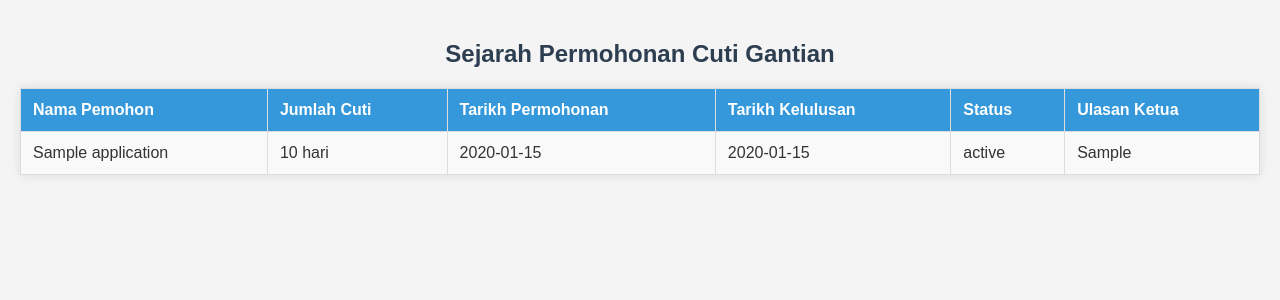
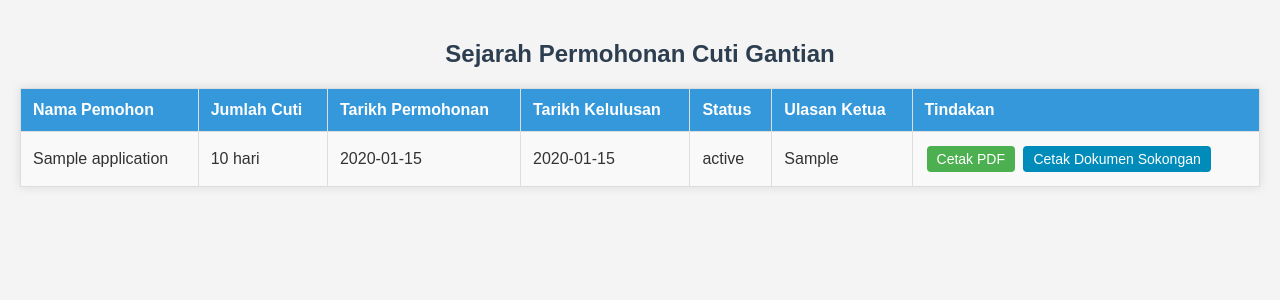
Before and after one commit to spozi/kik2025, a Flask app: page /leave_history in a window 1280 px wide. Shown: the top 300 px of the page. Run offline with Flask 3, Linux system fonts and the light colour scheme; tables that the repository leaves empty hold one stand-in row (values such as "Sample post"); some libraries are stand-ins or nearby versions.

Commit message:
Adding print to PDF function

```diff
--- a/app/templates/leave_history.html
+++ b/app/templates/leave_history.html
@@ -5,6 +5,36 @@
     <title>Sejarah Permohonan Cuti</title>
     <!-- Link to the CSS file -->
     <link rel="stylesheet" href="{{ url_for('static', filename='css/dashboard.css') }}">
+    <!-- Include jsPDF library -->
+    <script src="https://cdnjs.cloudflare.com/ajax/libs/jspdf/2.5.1/jspdf.umd.min.js"></script>
+    <style>
+        .print-button {
+            background-color: #4CAF50;
+            color: white;
+            border: none;
+            padding: 5px 10px;
+            border-radius: 4px;
+            cursor: pointer;
+            font-size: 14px;
+            margin: 2px;
+        }
+        .print-button:hover {
+            background-color: #45a049;
+        }
+        .support-button {
+            background-color: #008CBA;
+            color: white;
+            border: none;
+            padding: 5px 10px;
+            border-radius: 4px;
+            cursor: pointer;
+            font-size: 14px;
+            margin: 2px;
+        }
+        .support-button:hover {
+            background-color: #007B9E;
+        }
+    </style>
 </head>
 <body>
     <h2>Sejarah Permohonan Cuti Gantian</h2>
@@ -16,17 +46,65 @@
             <th>Tarikh Kelulusan</th>
             <th>Status</th>
             <th>Ulasan Ketua</th>
+            <th>Tindakan</th>
         </tr>
         {% for application in leave_history %}
         <tr>
             <td>{{ application.nama_pemohon }}</td>
             <td>{{ application.jumlah_cuti }} hari</td>
-            <td>{{ application.tarikh_permohonan }}</td>
-            <td>{{ application.tarikh_kelulusan }}</td>
+            <td>{{ application.tarikh_permohonan.strftime('%Y-%m-%d') }}</td>
+            <td>
+                {% if application.tarikh_kelulusan %}
+                    {{ application.tarikh_kelulusan.strftime('%Y-%m-%d') }}
+                {% else %}
+                    -
+                {% endif %}
+            </td>
             <td>{{ application.status_permohonan }}</td>
-            <td>{{ application.ulasan_ketua }}</td>
+            <td>{{ application.ulasan_ketua if application.ulasan_ketua else '-' }}</td>
+            <td>
+                <!-- Cetak PDF Button -->
+                <button class="print-button" onclick="printToPDF(
+                    '{{ application.id }}',
+                    '{{ application.nama_pemohon }}',
+                    '{{ application.jumlah_cuti }}',
+                    '{{ application.tarikh_permohonan.strftime('%Y-%m-%d') }}',
+                    '{{ application.tarikh_kelulusan.strftime('%Y-%m-%d') if application.tarikh_kelulusan else '-' }}',
+                    '{{ application.status_permohonan }}',
+                    '{{ application.ulasan_ketua if application.ulasan_ketua else '-' }}'
+                )">Cetak PDF</button>
+
+                <!-- Cetak Dokumen Sokongan Button -->
+                {% if application.dokumen_sokongan %}
+                    <button class="support-button" onclick="window.open('{{ url_for('static', filename='uploads/' + application.dokumen_sokongan) }}', '_blank')">Cetak Dokumen Sokongan</button>
+                {% else %}
+                    <button class="support-button" disabled>Tiada Dokumen</button>
+                {% endif %}
+            </td>
         </tr>
         {% endfor %}
     </table>
+
+    <script>
+        // Function to generate and download PDF
+        function printToPDF(id, namaPemohon, jumlahCuti, tarikhPermohonan, tarikhKelulusan, status, ulasanKetua) {
+            const { jsPDF } = window.jspdf;
+            const doc = new jsPDF();
+
+            // Add content to the PDF
+            doc.setFontSize(18);
+            doc.text("Maklumat Permohonan Cuti", 10, 10);
+            doc.setFontSize(12);
+            doc.text(`Nama Pemohon: ${namaPemohon}`, 10, 20);
+            doc.text(`Jumlah Cuti: ${jumlahCuti} hari`, 10, 30);
+            doc.text(`Tarikh Permohonan: ${tarikhPermohonan}`, 10, 40);
+            doc.text(`Tarikh Kelulusan: ${tarikhKelulusan}`, 10, 50);
+            doc.text(`Status: ${status}`, 10, 60);
+            doc.text(`Ulasan Ketua: ${ulasanKetua}`, 10, 70);
+
+            // Save the PDF
+            doc.save(`Permohonan_Cuti_${namaPemohon}.pdf`);
+        }
+    </script>
 </body>
 </html>
```
